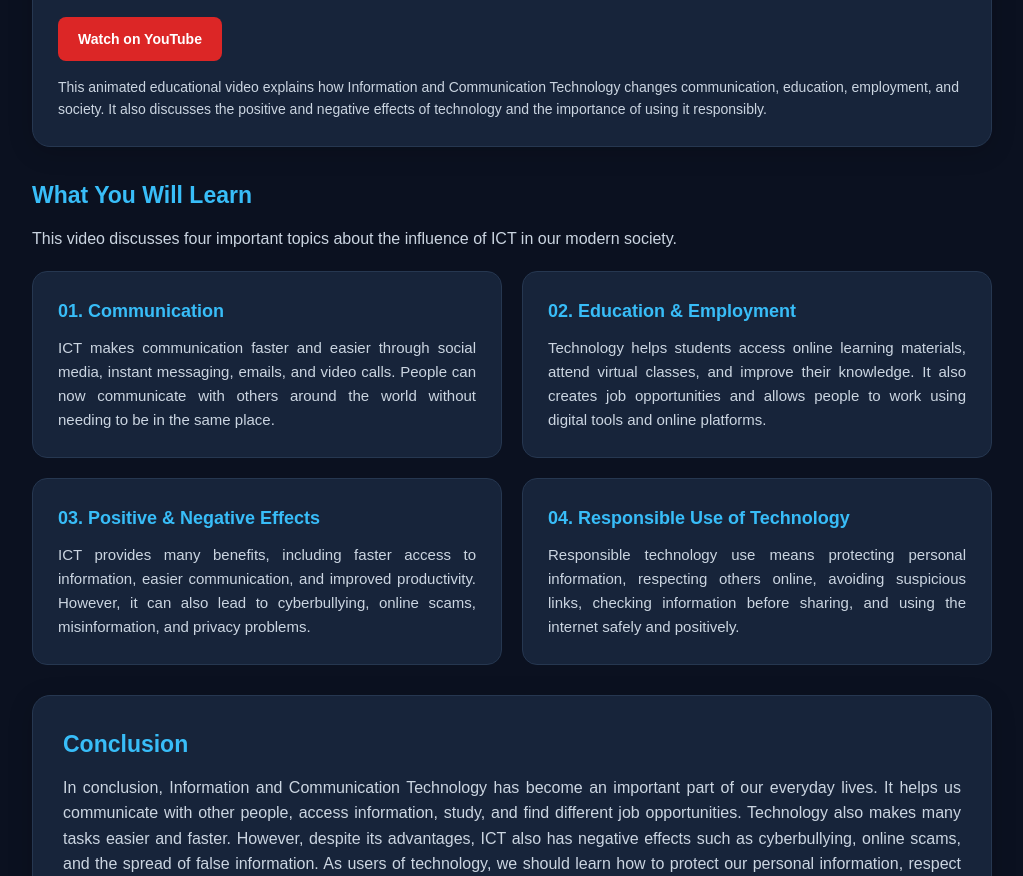
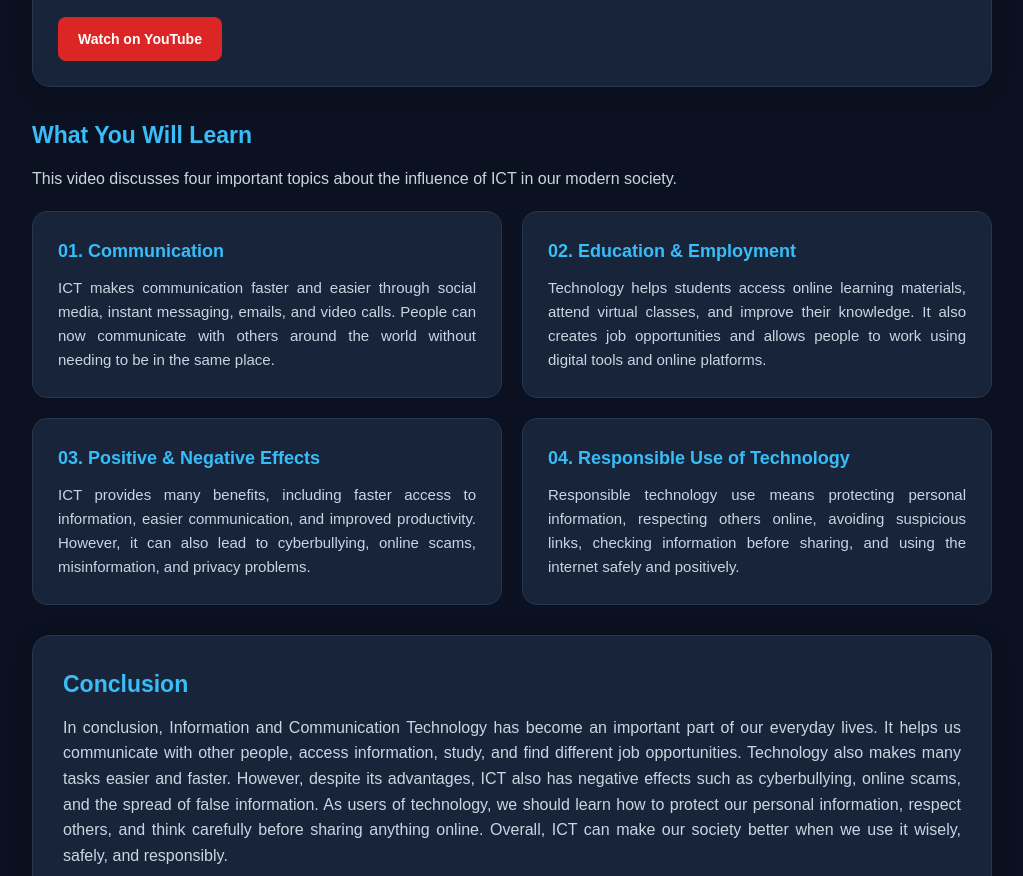
Before and after one commit to nicolashp44-dev/My-ICT-Portfolio, a plain HTML site: page output5.html in a window 1280 px wide. Shown: the part 1295-2171 px from the top of the page, without its empty margins (128-1151 px from the left). Drawn offline with Linux system fonts and the light colour scheme.

Commit message:
Update output5.html

```diff
--- a/output5.html
+++ b/output5.html
@@ -438,14 +438,6 @@
                 Watch on YouTube
             </a>
 
-            <p class="video-caption">
-                This animated educational video explains how Information
-                and Communication Technology changes communication,
-                education, employment, and society. It also discusses
-                the positive and negative effects of technology and
-                the importance of using it responsibly.
-            </p>
-
         </section>
 
         <!-- Topics Section -->
```
